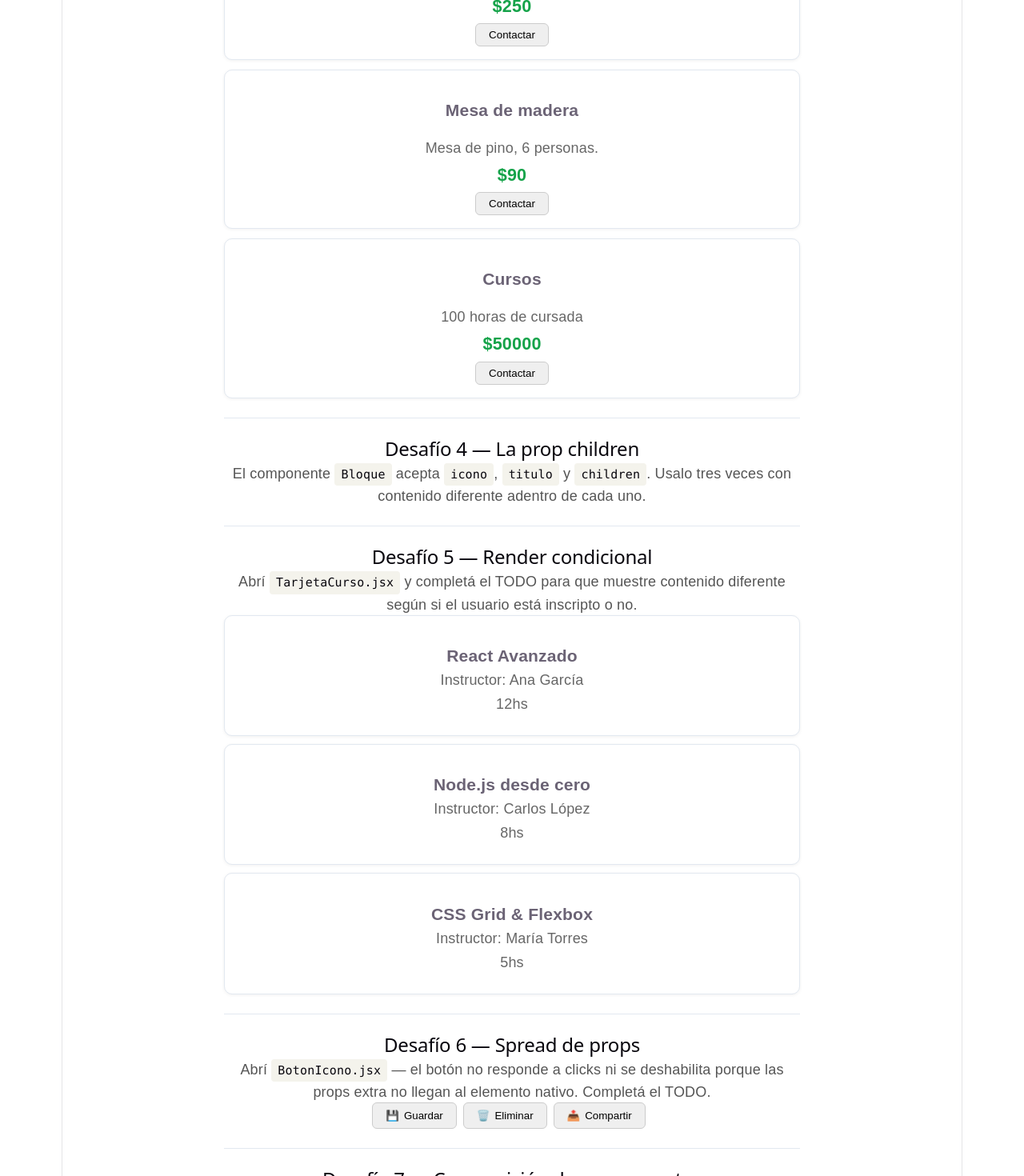
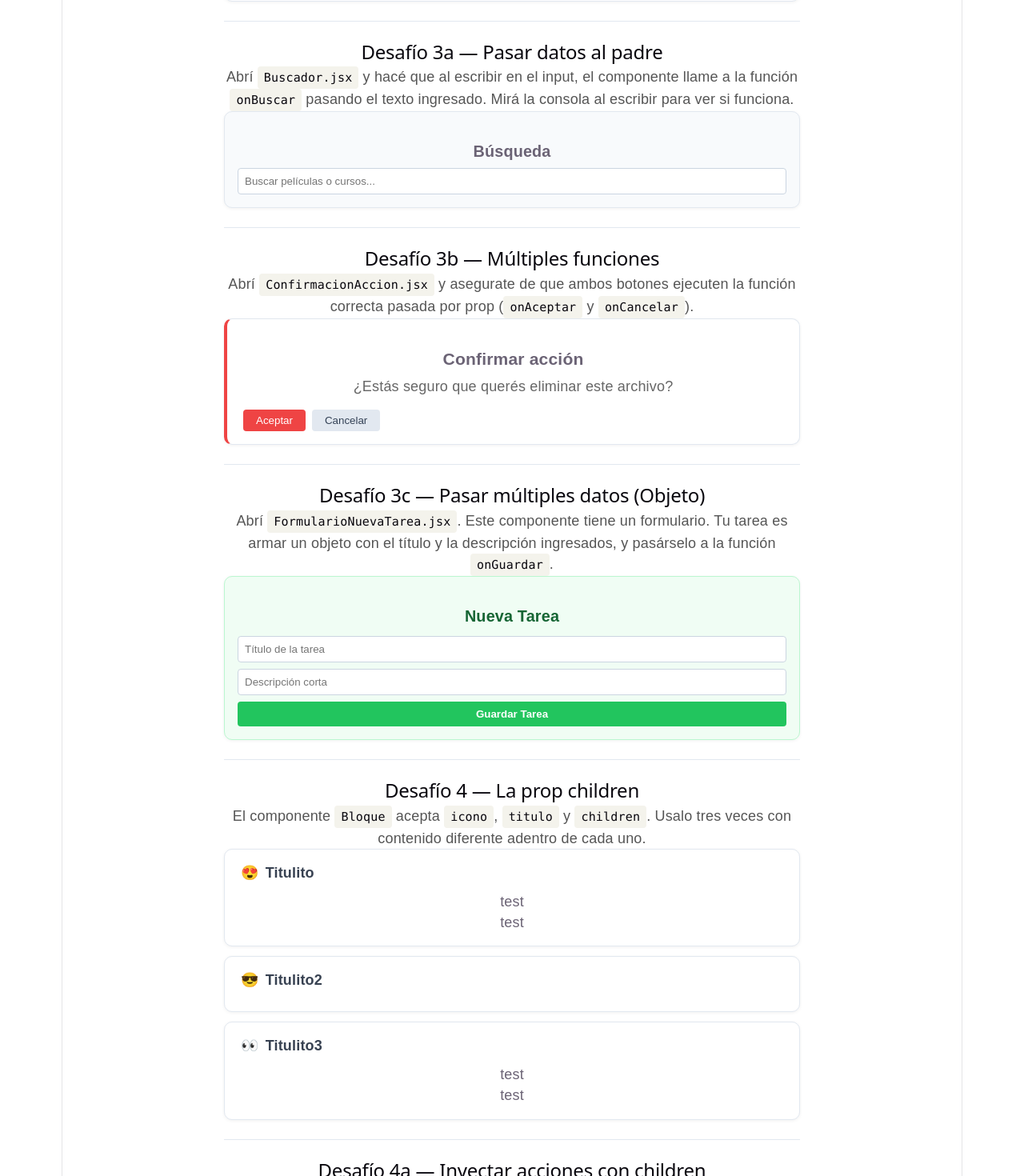
Before and after one commit to sebastiansperandio/props-challenges, a React (Vite) app: page / in a window 1280 px wide. Shown: the part 1330-2800 px from the top of the page at 80% size. Built offline with nearby package versions, Linux system fonts and the light colour scheme.

Commit message:
Nuevos retos

```diff
--- a/src/App.jsx
+++ b/src/App.jsx
@@ -6,6 +6,10 @@ import TarjetaCurso from './components/TarjetaCurso'
 import BotonIcono from './components/BotonIcono'
 import GrillaPeliculas from './components/GrillaPeliculas'
 import TarjetaPelicula from './components/TarjetaPelicula'
+import Buscador from './components/Buscador'
+import ConfirmacionAccion from './components/ConfirmacionAccion'
+import FormularioNuevaTarea from './components/FormularioNuevaTarea'
+import FilaLista from './components/FilaLista'
 
 const peliculas = [
 	{ id: 1, titulo: 'Interstellar', director: 'Christopher Nolan', duracion: 169, esEstreno: false, generos: ['Ciencia ficción', 'Drama', 'Aventura'], detalles: { clasificacion: 'ATP', idioma: 'Inglés' } },
@@ -50,7 +54,16 @@ function App() {
 	}
 
 	function mostrarTodo() {
-		console.log("muestra todo")
+		console.log('desde mostrar todoq')
+	}
+	function mostrarEsto() {
+		console.log('desde mostrar esto')
+	}
+
+
+	function handleGuardarTarea(nuevaTarea) {
+		console.log('El hijo envió esta tarea:', nuevaTarea)
+		alert(`Tarea lista para guardar: ${nuevaTarea.titulo}`)
 	}
 
 	return (
@@ -58,19 +71,24 @@ function App() {
 			<h1>💪 Props — Desafíos</h1>
 
 			{/* ── Desafío 1 ── */}
+			{/*
+			const peliculas = [
+				{ id: 1, titulo: 'Interstellar', director: 'Christopher Nolan', duracion: 169, esEstreno: false, generos: ['Ciencia ficción', 'Drama', 'Aventura'], detalles: { clasificacion: 'ATP', idioma: 'Inglés' } },
+				{ id: 2, titulo: 'Alien: Romulus', director: 'Fede Álvarez', duracion: 119, esEstreno: true, generos: ['Terror', 'Ciencia ficción'], detalles: { clasificacion: '+16', idioma: 'Inglés' } },
+			]
+			*/}
 			<section>
 				<h2>Desafío 1 — Crear TarjetaPelicula (diferentes tipos de datos)</h2>
 				<p style={{ color: '#555' }}>
 					Abrí <code>TarjetaPelicula.jsx</code> e implementá el componente para que
 					muestre toda la información de cada película.
 				</p>
-				{peliculas.map(pelicula =>
+				{/* peliculas.map(pelicula =>
 					<TarjetaPelicula
 						key={pelicula.id}
 						pelicula={pelicula}
 					/>
-				)}
-
+				) */}
 			</section>
 
 			<hr />
@@ -82,10 +100,10 @@ function App() {
 					Abrí <code>EtiquetaCategoria.jsx</code> e implementá el componente
 					para que muestre el nombre como una etiqueta con el color de fondo recibido.
 				</p>
-				<EtiquetaCategoria nombre="Tecnología" color="#6366f1" />
+				{/* <EtiquetaCategoria nombre="Tecnología" color="#6366f1" />
 				<EtiquetaCategoria nombre="Diseño" color="#ec4899" />
 				<EtiquetaCategoria nombre="Negocios" color="#f97316" />
-				<EtiquetaCategoria nombre="Ciencia" color="#14b8a6" />
+				<EtiquetaCategoria nombre="Ciencia" color="#14b8a6" /> */}
 			</section>
 
 			<hr />
@@ -112,7 +130,52 @@ function App() {
 					titulo="Cursos"
 					precio={50000}
 					descripcion="100 horas de cursada"
-					funcionDesdeProp={() => mostrarTodo()}
+					funcionDesdeProp={() => console.log('otra funcion')}
+				/>
+
+
+			</section>
+
+			<hr />
+
+			{/* ── Desafío 3a ── */}
+			<section>
+				<h2>Desafío 3a — Pasar datos al padre</h2>
+				<p style={{ color: '#555' }}>
+					Abrí <code>Buscador.jsx</code> y hacé que al escribir en el input,
+					el componente llame a la función <code>onBuscar</code> pasando el texto ingresado.
+					Mirá la consola al escribir para ver si funciona.
+				</p>
+				<Buscador onBuscar={(texto) => console.log('Buscando:', texto)} />
+			</section>
+
+			<hr />
+
+			{/* ── Desafío 3b ── */}
+			<section>
+				<h2>Desafío 3b — Múltiples funciones</h2>
+				<p style={{ color: '#555' }}>
+					Abrí <code>ConfirmacionAccion.jsx</code> y asegurate de que ambos botones
+					ejecuten la función correcta pasada por prop (<code>onAceptar</code> y <code>onCancelar</code>).
+				</p>
+				<ConfirmacionAccion
+					accion="eliminar este archivo"
+					onAceptar={() => alert('¡Archivo eliminado!')}
+					onCancelar={() => alert('Operación cancelada.')}
+				/>
+			</section>
+
+			<hr />
+
+			{/* ── Desafío 3c ── */}
+			<section>
+				<h2>Desafío 3c — Pasar múltiples datos (Objeto)</h2>
+				<p style={{ color: '#555' }}>
+					Abrí <code>FormularioNuevaTarea.jsx</code>. Este componente tiene un formulario.
+					Tu tarea es armar un objeto con el título y la descripción ingresados, y pasárselo a la función <code>onGuardar</code>.
+				</p>
+				<FormularioNuevaTarea
+					onGuardar={handleGuardarTarea}
 				/>
 			</section>
 
@@ -126,7 +189,45 @@ function App() {
 					<code>titulo</code> y <code>children</code>. Usalo tres veces
 					con contenido diferente adentro de cada uno.
 				</p>
-				{/* TODO: usar <Bloque> tres veces con contenido diferente adentro */}
+				<Bloque
+					icono="😍"
+					titulo="Titulito"
+				>
+					<p>test</p>
+					<p>test</p>
+				</Bloque>
+				<Bloque
+					icono="😎"
+					titulo="Titulito2"
+				>
+				</Bloque>
+				<Bloque
+					icono="👀"
+					titulo="Titulito3"
+				>
+					<p>test</p>
+					<p>test</p>
+				</Bloque>
+			</section>
+
+			<hr />
+
+			{/* ── Desafío 4a ── */}
+			<section>
+				<h2>Desafío 4a — Inyectar acciones con children</h2>
+				<p style={{ color: '#555' }}>
+					Abrí <code>FilaLista.jsx</code>. Modificalo para que acepte <code>children</code> y lo renderice
+					en el lado derecho. Luego, fíjate cómo acá en <code>App.jsx</code> le pasamos diferentes botones.
+				</p>
+				<div style={{ border: '1px solid #cbd5e1', borderRadius: '8px', background: 'white', overflow: 'hidden' }}>
+					<FilaLista titulo="Proyecto React" subtitulo="Actualizado hace 2 días">
+						<button style={{ padding: '6px 12px', background: '#3b82f6', color: 'white', border: 'none', borderRadius: '4px', cursor: 'pointer' }}>Ver</button>
+						<button style={{ padding: '6px 12px', background: '#e2e8f0', color: '#334155', border: 'none', borderRadius: '4px', cursor: 'pointer' }}>Editar</button>
+					</FilaLista>
+					<FilaLista titulo="Presupuesto 2024.pdf" subtitulo="PDF • 2.4 MB">
+						<button style={{ padding: '6px 12px', background: '#10b981', color: 'white', border: 'none', borderRadius: '4px', cursor: 'pointer' }}>Descargar</button>
+					</FilaLista>
+				</div>
 			</section>
 
 			<hr />
--- a/src/components/Bloque.jsx
+++ b/src/components/Bloque.jsx
@@ -1,12 +1,12 @@
 // Componente provisto — no necesitás modificarlo.
 // Acepta: icono, titulo y children.
 // Tu tarea está en App.jsx: usarlo tres veces con contenido diferente adentro.
-
-function Bloque({ icono, titulo, children }) {
+function Bloque(props) {
+	const { icono, titulo, children } = props
 	return (
 		<div className="card" style={{ marginBottom: '12px' }}>
 			<div style={{ display: 'flex', alignItems: 'center', gap: '8px', marginBottom: '10px' }}>
-        <span style={{ fontSize: '1.4rem' }}>{icono}</span>
+				{icono}
 				<h4 style={{ margin: 0, color: '#374151' }}>{titulo}</h4>
 			</div>
 			{children}
--- /dev/null
+++ b/src/components/Buscador.jsx
@@ -0,0 +1,22 @@
+// DESAFÍO 3a — Pasar datos al padre
+// Este componente tiene un input de texto.
+// Tu tarea:
+//   1. Recibir una prop llamada 'onBuscar' (que será una función).
+//   2. En el evento onChange del input, ejecutar esa función pasándole
+//      el valor actual del input (e.target.value).
+
+function Buscador(props) {
+	return (
+		<div className="card" style={{ padding: '16px', background: '#f8fafc', marginBottom: '16px' }}>
+			<h3 style={{ marginBottom: '8px', fontSize: '1.1rem' }}>Búsqueda</h3>
+			<input
+				type="text"
+				placeholder="Buscar películas o cursos..."
+				style={{ padding: '8px', width: '100%', boxSizing: 'border-box', borderRadius: '4px', border: '1px solid #cbd5e1' }}
+			// TODO: Agregar el evento onChange acá y ejecutar onBuscar(e.target.value)
+			/>
+		</div>
+	)
+}
+
+export default Buscador
--- /dev/null
+++ b/src/components/ConfirmacionAccion.jsx
@@ -0,0 +1,34 @@
+// DESAFÍO 3b — Múltiples funciones como props
+// Este componente muestra un mensaje y dos botones.
+// Tu tarea:
+//   1. Recibir las props 'onAceptar' y 'onCancelar' (ambas deben ser funciones).
+//   2. Asignarlas al evento onClick de los botones correspondientes.
+
+function ConfirmacionAccion(props) {
+	const { accion } = props // Desestructuramos 'accion' para mostrar el mensaje
+
+	return (
+		<div className="card" style={{ borderLeft: '4px solid #ef4444' }}>
+			<h3 style={{ marginBottom: '8px' }}>Confirmar acción</h3>
+			<p style={{ color: '#666', marginBottom: '16px' }}>
+				¿Estás seguro que querés {accion}?
+			</p>
+			<div style={{ display: 'flex', gap: '8px' }}>
+				<button
+					style={{ padding: '6px 16px', borderRadius: '4px', background: '#ef4444', color: 'white', border: 'none', cursor: 'pointer' }}
+					// TODO: Agregar onClick para ejecutar onAceptar
+				>
+					Aceptar
+				</button>
+				<button
+					style={{ padding: '6px 16px', borderRadius: '4px', background: '#e2e8f0', color: '#334155', border: 'none', cursor: 'pointer' }}
+					// TODO: Agregar onClick para ejecutar onCancelar
+				>
+					Cancelar
+				</button>
+			</div>
+		</div>
+	)
+}
+
+export default ConfirmacionAccion
--- a/src/components/EtiquetaCategoria.jsx
+++ b/src/components/EtiquetaCategoria.jsx
@@ -22,7 +22,6 @@
 
 function EtiquetaCategoria(props) {
 	const { nombre, color } = props
-	const mensajeDefault = 'Categoría - '
 
 	return (
 		<div style={{
@@ -36,7 +35,7 @@ function EtiquetaCategoria(props) {
 			marginRight: '6px',
 			marginBottom: '6px',
 		}}>
-			{mensajeDefault + nombre}
+			{nombre}
 		</div>
 	)
 }
--- /dev/null
+++ b/src/components/FilaLista.jsx
@@ -0,0 +1,24 @@
+// DESAFÍO 4a — La prop children para inyectar acciones
+// Este componente muestra una fila con información a la izquierda
+// y un espacio a la derecha para botones o acciones.
+// Tu tarea:
+//   1. Recibir la prop especial 'children'.
+//   2. Renderizar {children} adentro del div que actualmente dice "ACCIONES".
+
+function FilaLista({ titulo, subtitulo /* TODO: Recibir children acá */ }) {
+	return (
+		<div style={{ display: 'flex', justifyContent: 'space-between', alignItems: 'center', padding: '12px', borderBottom: '1px solid #e2e8f0' }}>
+			<div>
+				<h4 style={{ margin: 0, fontSize: '1rem', color: '#1e293b' }}>{titulo}</h4>
+				<p style={{ margin: 0, fontSize: '0.875rem', color: '#64748b' }}>{subtitulo}</p>
+			</div>
+
+			<div style={{ display: 'flex', gap: '8px' }}>
+				{/* TODO: Reemplazar el texto "ACCIONES" por {children} */}
+				ACCIONES
+			</div>
+		</div>
+	)
+}
+
+export default FilaLista
--- /dev/null
+++ b/src/components/FormularioNuevaTarea.jsx
@@ -0,0 +1,48 @@
+// DESAFÍO 3c — Pasar un objeto (múltiples datos) al padre
+// Este componente simula un formulario para crear una tarea.
+// Tu tarea:
+//   1. Recibir la prop 'onGuardar' (que es una función).
+//   2. Dentro de la función 'manejarEnvio', armar un objeto con el título y la descripción.
+//   3. Llamar a 'onGuardar' pasándole ese objeto como parámetro.
+
+function FormularioNuevaTarea(props) {
+
+	function manejarEnvio(e) {
+		e.preventDefault() // Evita que recargue la página
+
+		// Obtenemos los valores de los inputs
+		const valorTitulo = e.target.titulo.value
+		const valorDescripcion = e.target.descripcion.value
+
+		// TODO: Armar un objeto (ej: nuevaTarea) con 'titulo' y 'descripcion'
+
+		// TODO: Ejecutar la prop onGuardar pasándole ese objeto
+
+	}
+
+	return (
+		<div className="card" style={{ padding: '16px', background: '#f0fdf4', border: '1px solid #bbf7d0' }}>
+			<h3 style={{ marginBottom: '12px', fontSize: '1.1rem', color: '#166534' }}>Nueva Tarea</h3>
+			<form onSubmit={manejarEnvio} style={{ display: 'flex', flexDirection: 'column', gap: '8px' }}>
+				<input
+					name="titulo"
+					placeholder="Título de la tarea"
+					style={{ padding: '8px', borderRadius: '4px', border: '1px solid #cbd5e1' }}
+				/>
+				<input
+					name="descripcion"
+					placeholder="Descripción corta"
+					style={{ padding: '8px', borderRadius: '4px', border: '1px solid #cbd5e1' }}
+				/>
+				<button
+					type="submit"
+					style={{ padding: '8px', background: '#22c55e', color: 'white', border: 'none', borderRadius: '4px', cursor: 'pointer', fontWeight: 'bold' }}
+				>
+					Guardar Tarea
+				</button>
+			</form>
+		</div>
+	)
+}
+
+export default FormularioNuevaTarea
--- a/src/components/TarjetaAnuncio.jsx
+++ b/src/components/TarjetaAnuncio.jsx
@@ -7,6 +7,7 @@
 //      con el título del anuncio.
 
 function TarjetaAnuncio(props) {
+	console.log(props.funcionDesdeProp)
 	const { titulo, precio, descripcion, funcionDesdeProp } = props
 
 	return (
--- a/src/components/TarjetaPelicula.jsx
+++ b/src/components/TarjetaPelicula.jsx
@@ -10,6 +10,7 @@
 //
 // Usá la clase "card" para el contenedor.
 export default function TarjetaPelicula(props) {
+	console.log(props)
 	const pelicula = props.pelicula
 	const { titulo, director, duracion, esEstreno, generos, detalles } = pelicula
 	const { clasificacion, idioma } = detalles
```
Lines whose indentation alone changed are shown as unchanged.
